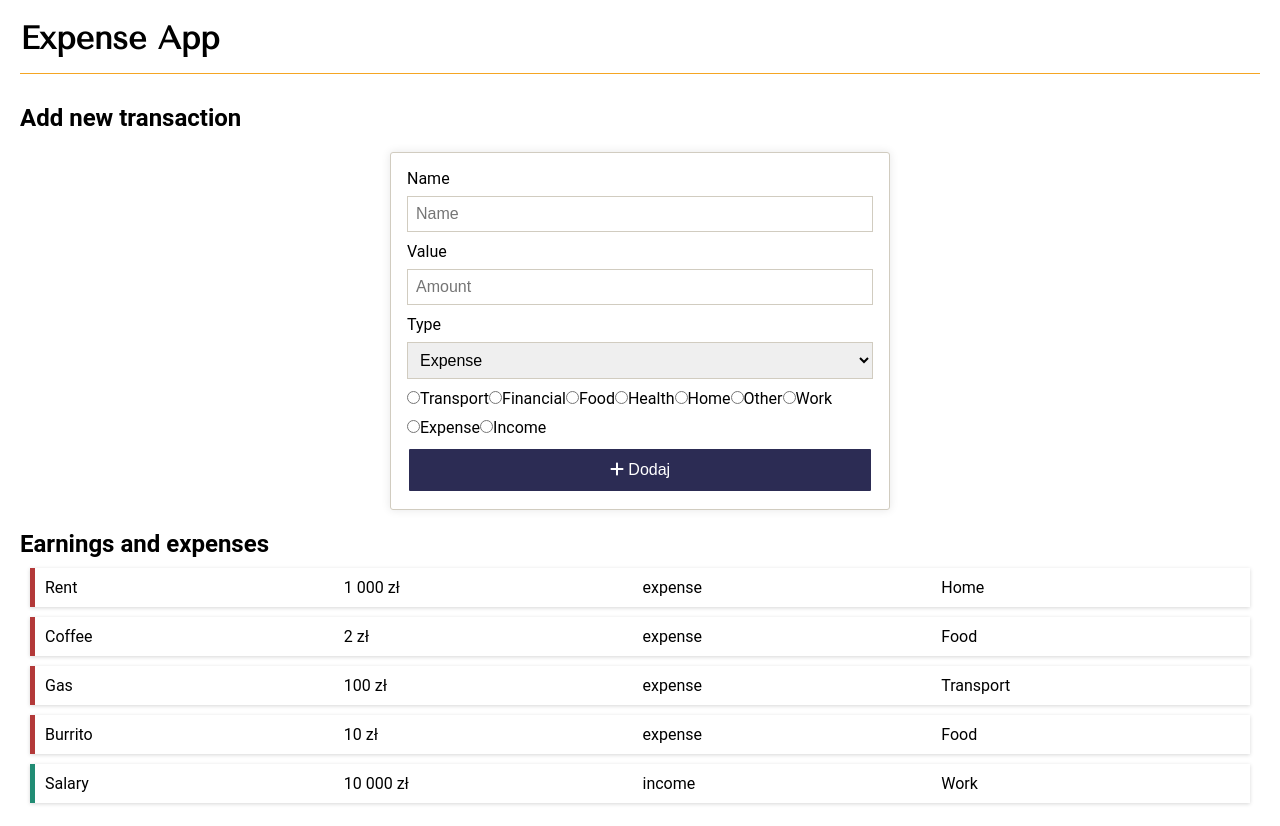
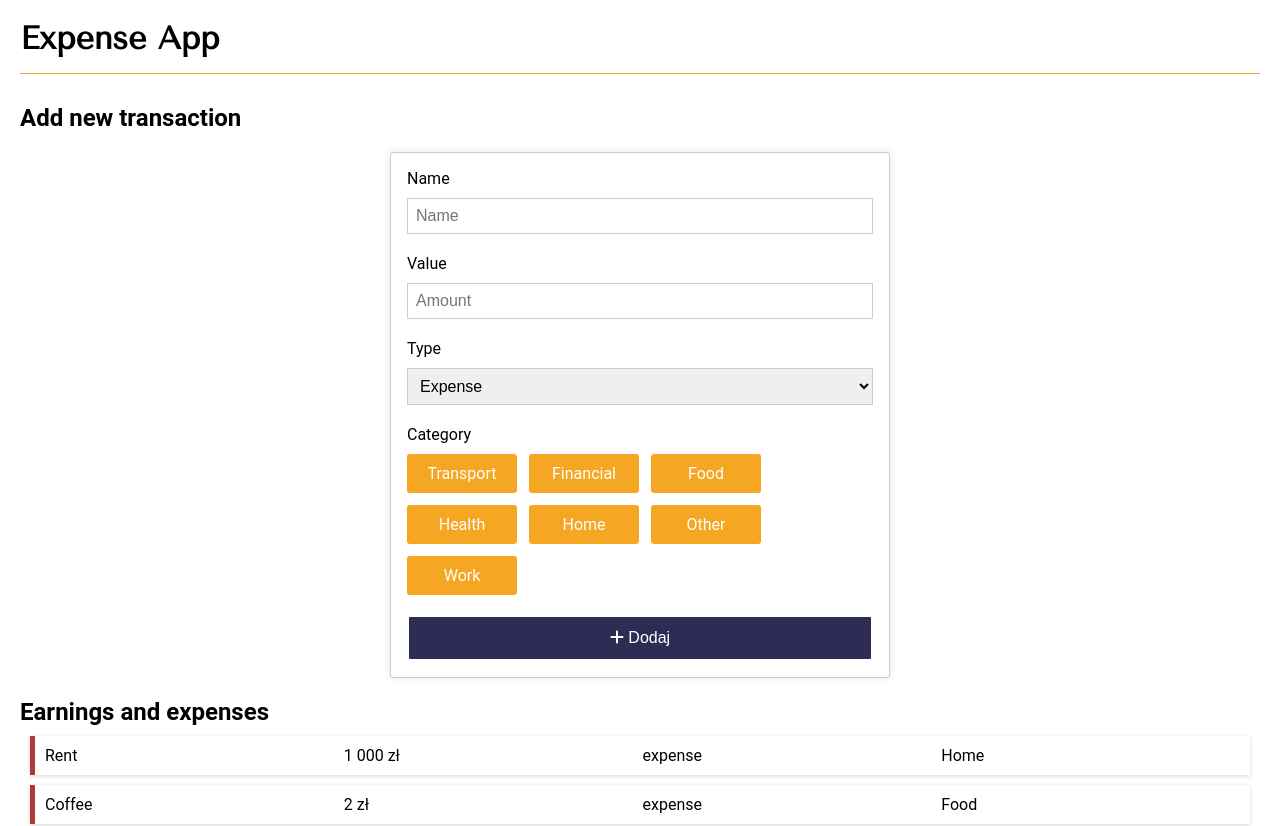
Before and after one commit to lukasz-pekala/react-simple-expense-calculator, a React (Create React App) app: page / in a window 1280 px wide. Shown: the top 826 px of the page. Built offline with nearby package versions, Linux system fonts and the light colour scheme.

Commit message:
Styles for form and inputs

```diff
--- a/src/AddExpense/AddExpenseForm.tsx
+++ b/src/AddExpense/AddExpenseForm.tsx
@@ -9,6 +9,7 @@ import { StyledForm } from "../styles/Form.styled";
 import { BalanceItemCategory } from "../models/BalanceItem";
 import { GenericInput } from "../shared/GenericInput";
 import { StyledGenericInput } from "../styles/GenericInput.styled";
+import SwitchableRadioGroup from "../styles/SwitchableRadioGroup";
 
 const categories: BalanceItemCategory[] = [
   "Transport",
@@ -53,27 +54,24 @@ const AddExpenseForm = () => {
               </Field>
             </StyledGenericInput>
 
-            <div role="group" aria-labelledby="category">
+            <StyledGenericInput>
+              Category
+              <SwitchableRadioGroup role="group" aria-labelledby="category">
                 {categories.map((category) => (
                   <>
                     <label>
-                    <Field type="radio" name="category" value={category} />
+                      <Field
+                        key={category}
+                        type="radio"
+                        name="category"
+                        value={category}
+                      />
                       {category}
                     </label>
                   </>
                 ))}
-            </div>
-
-            <div role="group" aria-labelledby="transaction-type">
-              <label>
-                <Field type="radio" name="type" value="expense" />
-                Expense
-              </label>
-              <label>
-                <Field type="radio" name="type" value="income" />
-                Income
-              </label>
-            </div>
+              </SwitchableRadioGroup>
+            </StyledGenericInput>
 
             <Button primary type="submit">
               <FontAwesomeIcon className="action-icon" icon={faPlus} />
--- a/src/styles/Form.styled.ts
+++ b/src/styles/Form.styled.ts
@@ -5,7 +5,7 @@ export const StyledForm = styled.form`
   flex-direction: column;
   //   align-items: center;
   justify-content: center;
-  gap: 10px;
+  gap: 20px;
   width: 100%;
   max-width: 500px;
   margin: 0 auto;
--- a/src/styles/GenericInput.styled.ts
+++ b/src/styles/GenericInput.styled.ts
@@ -3,7 +3,7 @@ import styled from "styled-components";
 export const StyledGenericInput = styled.div`
   display: flex;
   flex-direction: column;
-  gap: 8px;
+  gap: 10px;
   font-size: 1em;
 
   input,
--- /dev/null
+++ b/src/styles/SwitchableRadioGroup.ts
@@ -0,0 +1,30 @@
+import styled from "styled-components";
+
+const SwitchableRadioGroup = styled.div`
+  display: flex;
+  gap: 12px;
+  flex-wrap: wrap;
+
+  input[type="radio"] {
+    opacity: 0;
+    position: fixed;
+    width: 0;
+  }
+
+  label {
+    display: inline-block;
+    background-color: ${({ theme }) => theme.colors.spicedButternut};
+    padding: 10px 20px;
+    cursor: pointer;
+    color: #fff;
+    min-width: 110px;
+    text-align: center;
+    border-radius: 3px;
+  }
+
+  label:hover {
+    background-color: ${({ theme }) => theme.colors.devilBlue};
+  }
+`;
+
+export default SwitchableRadioGroup;
--- a/src/styles/Theme.ts
+++ b/src/styles/Theme.ts
@@ -6,8 +6,13 @@ export const FlatuicolorsSpain = {
     luckyPoint: "#2c2c54",
     jacksonsPurple: "#40407a",
     fluorescentRed: "#ff5252",
+    celestialGreen: "#33d9b2",
     palmSpringsSplash: "#218c74",
     eyeOfTheNewt: "#b33939",
     spicedButternut: "#f5a623",
+    desert: "#ccae62",
+    devilBlue: "#227093",
+    summerSky: "#34ace0",
+    hotStone: "#aaa69d",
   },
 } as DefaultTheme;
```
Lines whose indentation alone changed are shown as unchanged.
